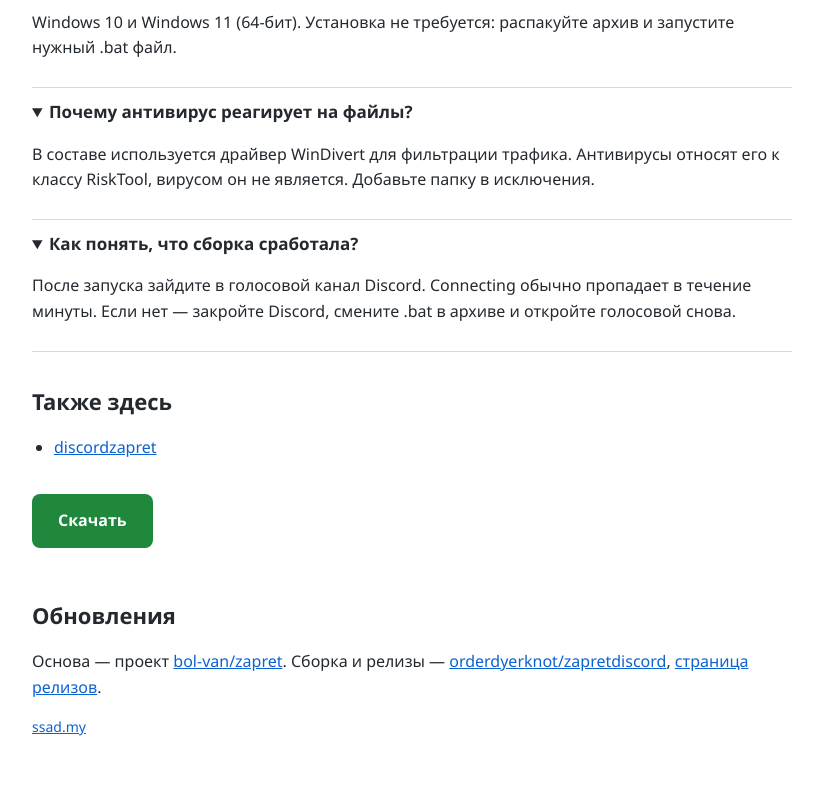
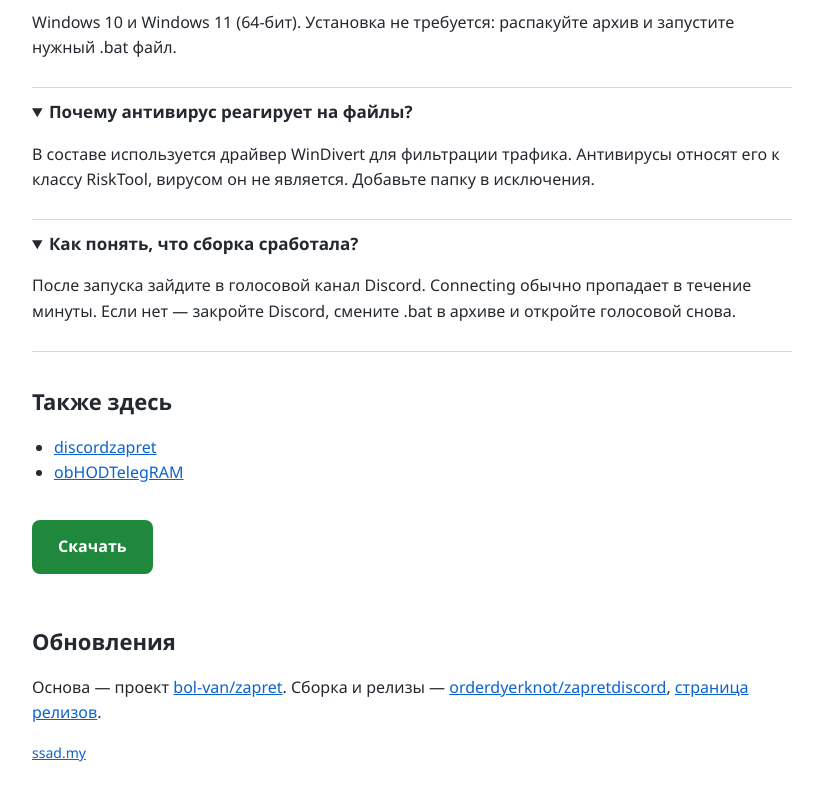
Before and after one commit to orderdyerknot/zapretdiscord, a plain HTML site: page docs/index.html in a window 1280 px wide. Shown: the part 1558-2358 px from the top of the page, without its empty margins (228-1051 px from the left). Drawn offline with Linux system fonts and the light colour scheme.

Commit message:
Refresh documentation

```diff
--- a/docs/index.html
+++ b/docs/index.html
@@ -90,6 +90,7 @@
   <h2>Также здесь</h2>
   <ul>
     <li><a href="https://github.com/orderdyerknot/discordzapret">discordzapret</a></li>
+    <li><a href="https://github.com/orderdyerknot/obHODTelegRAM">obHODTelegRAM</a></li>
   </ul>
 
 
```
